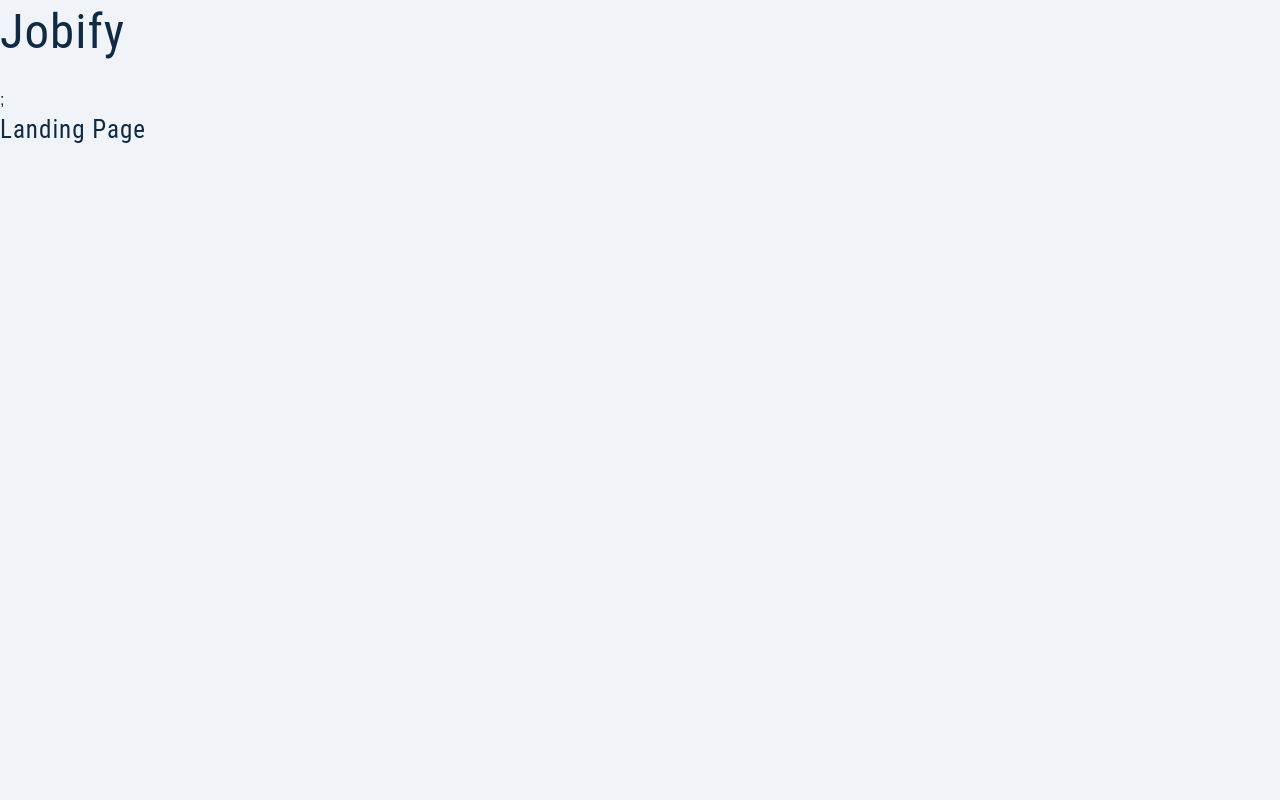
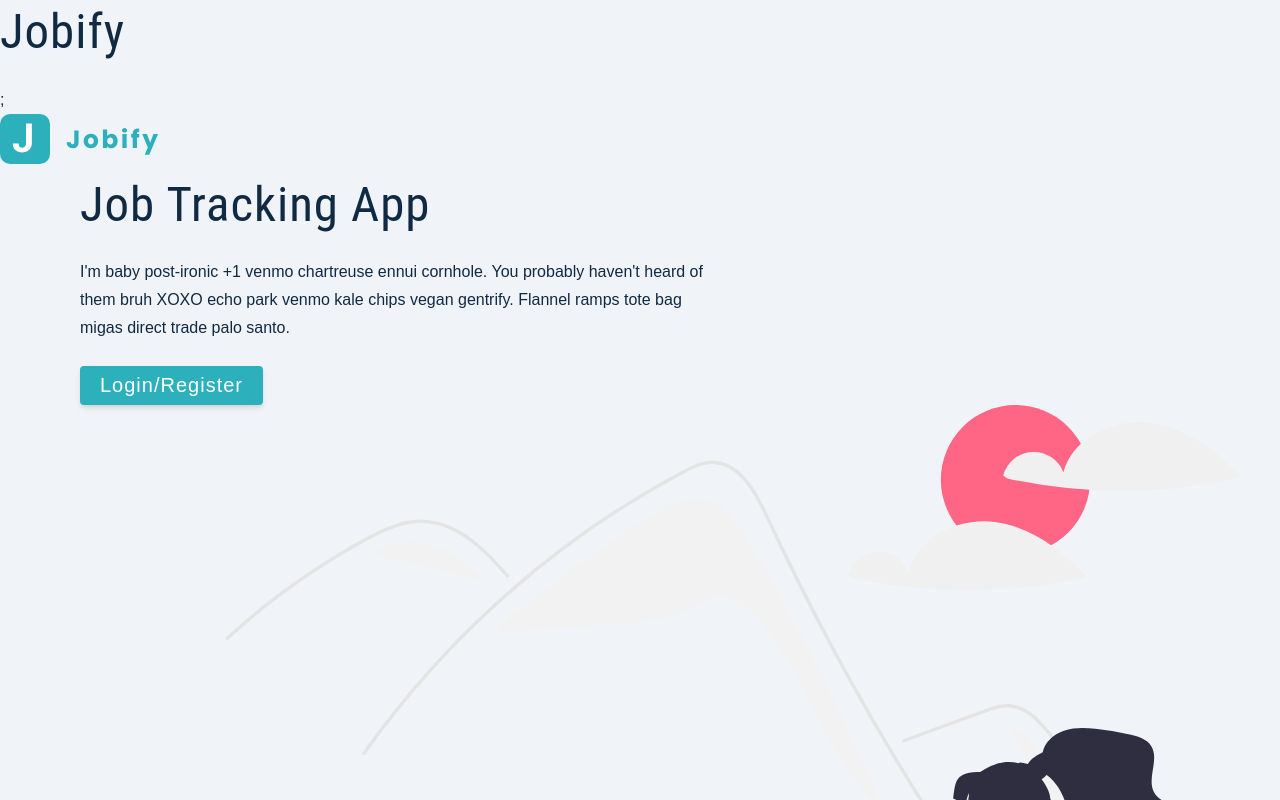
Before and after one commit to livos/jsc-mern, a React (Create React App) app in the folder client/: page / in a window 1280 px wide. Shown: the top 800 px of the page. Built offline with nearby package versions, Linux system fonts and the light colour scheme.

Commit message:
landing page structure

```diff
--- a/client/src/pages/Landing.js
+++ b/client/src/pages/Landing.js
@@ -2,7 +2,29 @@ import logo from "../assets/images/logo.svg";
 import main from "../assets/images/main.svg";
 
 const Landing = () => {
-  return <h4>Landing page</h4>;
+  return (
+    <main>
+      <nav>
+        <img src={logo} alt="jobify" />
+      </nav>
+      <div className="container page">
+        {/* info */}
+        <div className="info">
+          <h1 className="info">
+            job <span>tracking</span> app
+          </h1>
+          <p>
+            I'm baby post-ironic +1 venmo chartreuse ennui cornhole. You
+            probably haven't heard of them bruh XOXO echo park venmo kale chips
+            vegan gentrify. Flannel ramps tote bag migas direct trade palo
+            santo.
+          </p>
+          <button className="btn btn-hero">Login/Register</button>
+        </div>
+      </div>
+      <img src={main} alt="job hunt" className="img main-img" />
+    </main>
+  );
 };
 
 export default Landing;
```
